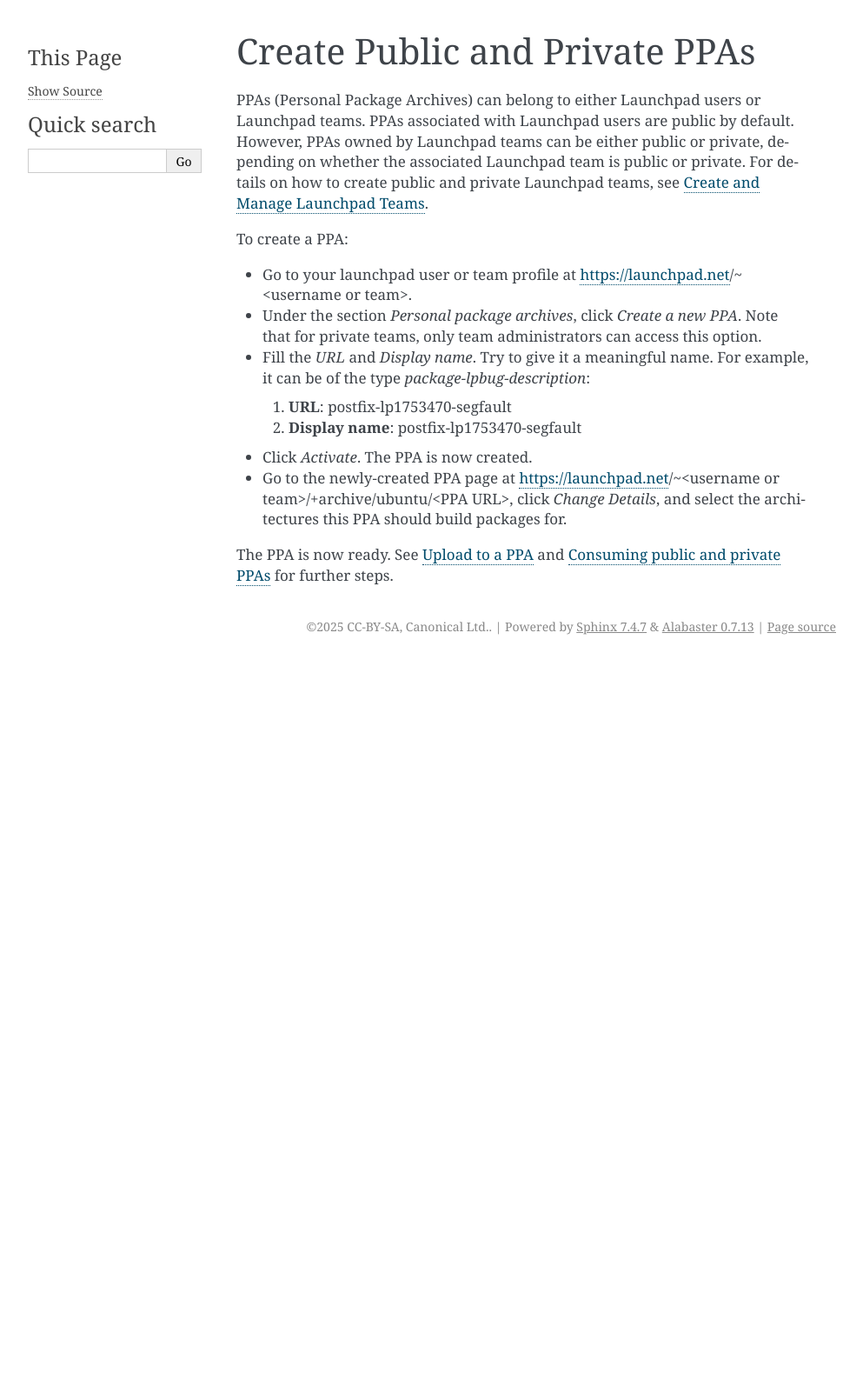
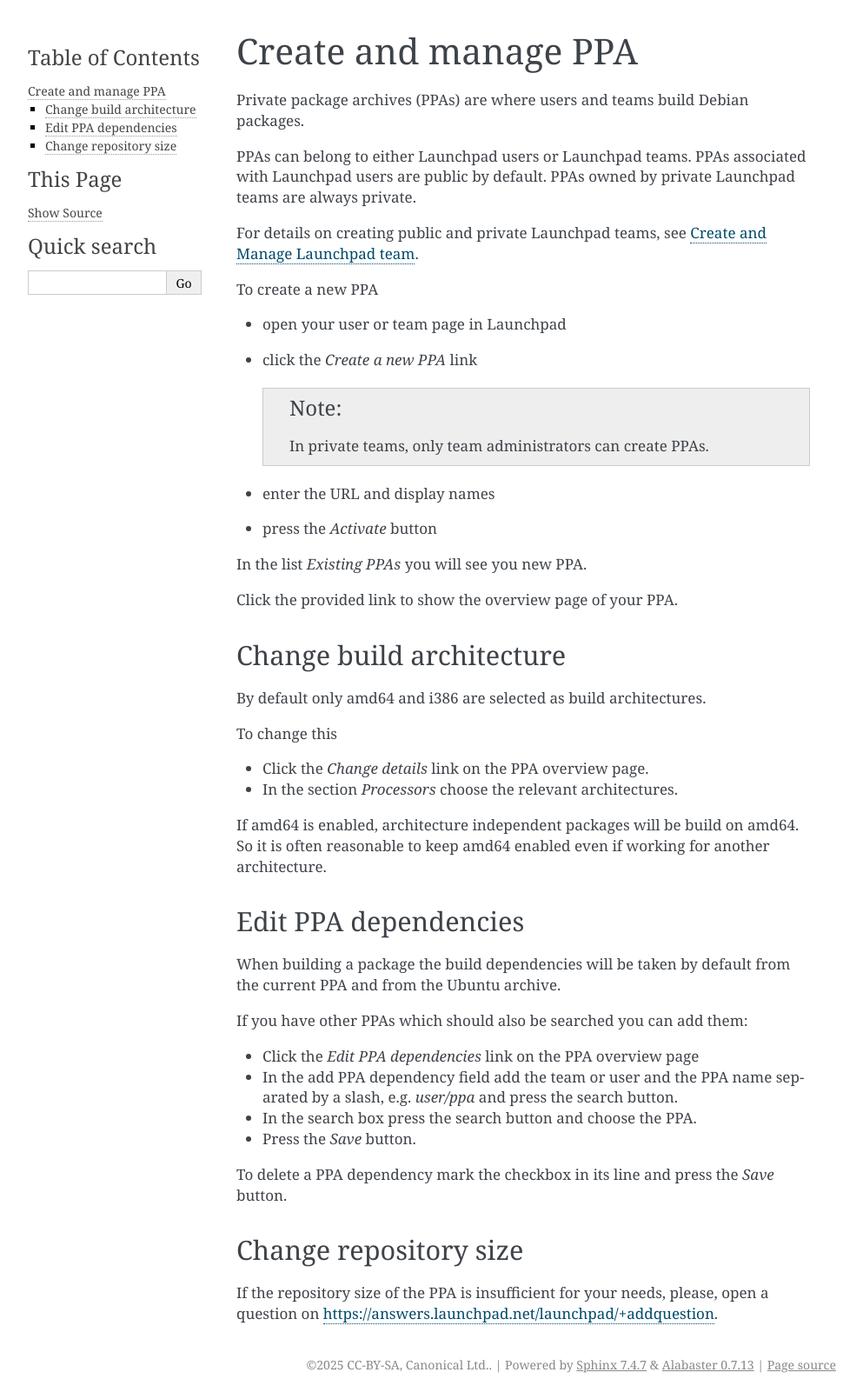
Before and after one commit to canonical/risc-v-cookbook, a Sphinx documentation site: the page built from docs/howto/launchpad/create_ppa.rst, in a window 1280 px wide. Shown: the whole page at 87% size, without its empty margins (148-1141 px from the left). Built offline with Sphinx 7.4.7, drawn with Linux system fonts in a browser that asks for light colours; before the commit the page ends 900 px from its top, so only the background shows below that.

Commit message:
create_ppa: add detail on dependencies, architecture
Signed-off-by: Heinrich Schuchardt <heinrich.schuchardt@canonical.com>

```diff
--- a/docs/.custom_wordlist.txt
+++ b/docs/.custom_wordlist.txt
@@ -1,3 +1,5 @@
+addquestion
+amd
 artifacts
 autodetection
 Autotools
--- a/docs/howto/launchpad/create_ppa.rst
+++ b/docs/howto/launchpad/create_ppa.rst
@@ -1,28 +1,65 @@
 .. SPDX-License-Identifier: CC-BY-SA-4.0
 
-Create Public and Private PPAs
-==============================
+Create and manage PPA
+=====================
 
-PPAs (Personal Package Archives) can belong to either Launchpad users or Launchpad
-teams. PPAs associated with Launchpad users are public by default. However, PPAs owned
-by Launchpad teams can be either public or private, depending on whether the associated
-Launchpad team is public or private. For details on how to create public and private
-Launchpad teams, see :doc:`Create and Manage Launchpad Teams <create_team>`.
+Private package archives (PPAs) are where users and teams build Debian packages.
 
-To create a PPA:
+PPAs can belong to either Launchpad users or Launchpad teams.
+PPAs associated with Launchpad users are public by default.
+PPAs owned by private Launchpad teams are always private.
 
-* Go to your launchpad user or team profile at https://launchpad.net/~<username or team>.
-* Under the section *Personal package archives*, click *Create a new PPA*. Note that for
-  private teams, only team administrators can access this option.
-* Fill the *URL* and *Display name*. Try to give it a meaningful name.
-  For example, it can be of the type *package-lpbug-description*:
+For details on creating public and private Launchpad teams, see
+:doc:`create_team`.
 
-  1. **URL**: postfix-lp1753470-segfault
-  2. **Display name**: postfix-lp1753470-segfault
-* Click *Activate*. The PPA is now created.
-* Go to the newly-created PPA page at
-  https://launchpad.net/~<username or team>/+archive/ubuntu/<PPA URL>, click *Change Details*,
-  and select the architectures this PPA should build packages for.
+To create a new PPA
 
-The PPA is now ready. See :doc:`Upload to a PPA <upload_ppa>` and
-:doc:`Consuming public and private PPAs <consume_ppa>` for further steps.
+* open your user or team page in Launchpad
+* click the *Create a new PPA* link
+
+  .. note::
+
+     In private teams, only team administrators can create PPAs.
+* enter the URL and display names
+* press the *Activate* button
+
+In the list *Existing PPAs* you will see you new PPA.
+
+Click the provided link to show the overview page of your PPA.
+
+Change build architecture
+-------------------------
+
+By default only amd64 and i386 are selected as build architectures.
+
+To change this
+
+* Click the *Change details* link on the PPA overview page.
+* In the section *Processors* choose the relevant architectures.
+
+If amd64 is enabled, architecture independent packages will be build on amd64.
+So it is often reasonable to keep amd64 enabled even if working for another
+architecture.
+
+Edit PPA dependencies
+---------------------
+
+When building a package the build dependencies will be taken by default from
+the current PPA and from the Ubuntu archive.
+
+If you have other PPAs which should also be searched you can add them:
+
+* Click the *Edit PPA dependencies* link on the PPA overview page
+* In the add PPA dependency field add the team or user and the PPA name
+  separated by a slash, e.g. *user/ppa* and press the search button.
+* In the search box press the search button and choose the PPA.
+* Press the *Save* button.
+
+To delete a PPA dependency mark the checkbox in its line and press the *Save*
+button.
+
+Change repository size
+----------------------
+
+If the repository size of the PPA is insufficient for your needs, please, open
+a question on https://answers.launchpad.net/launchpad/+addquestion.
```
